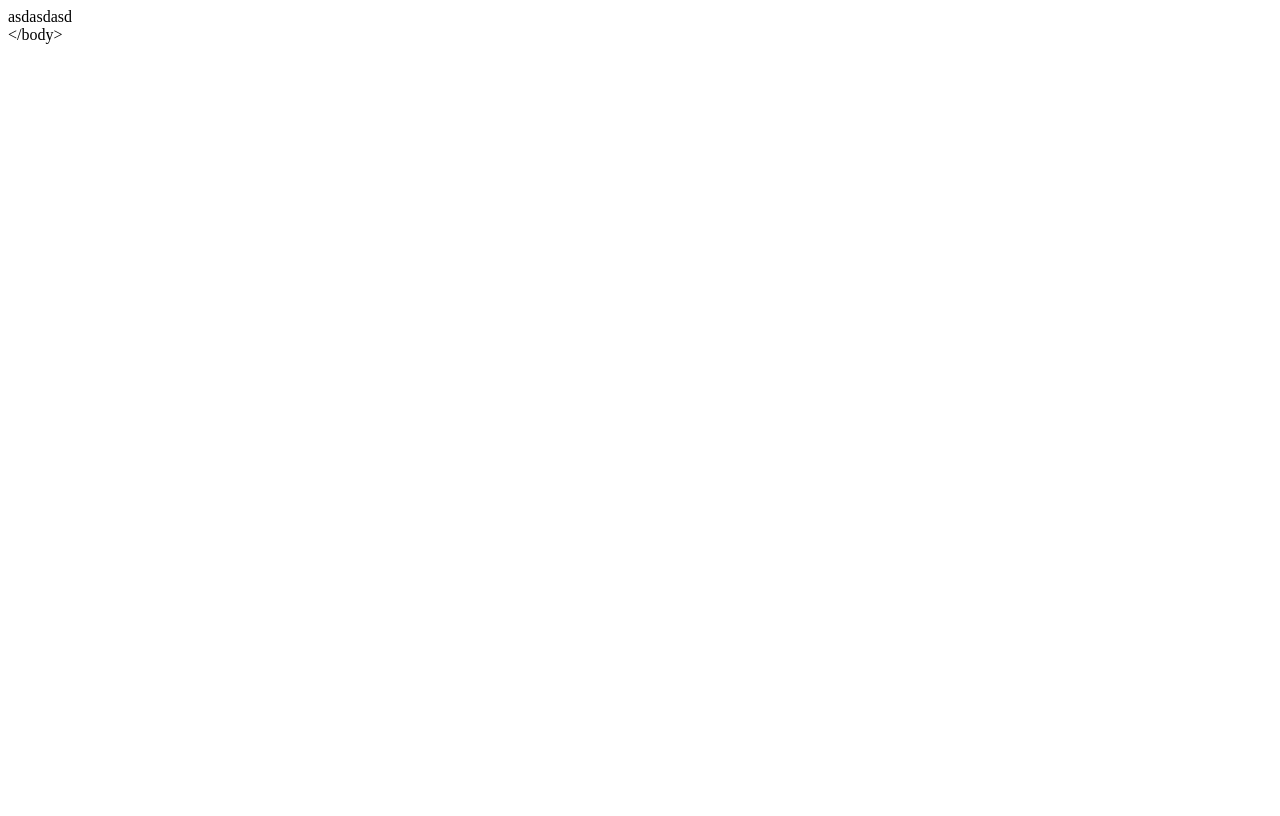
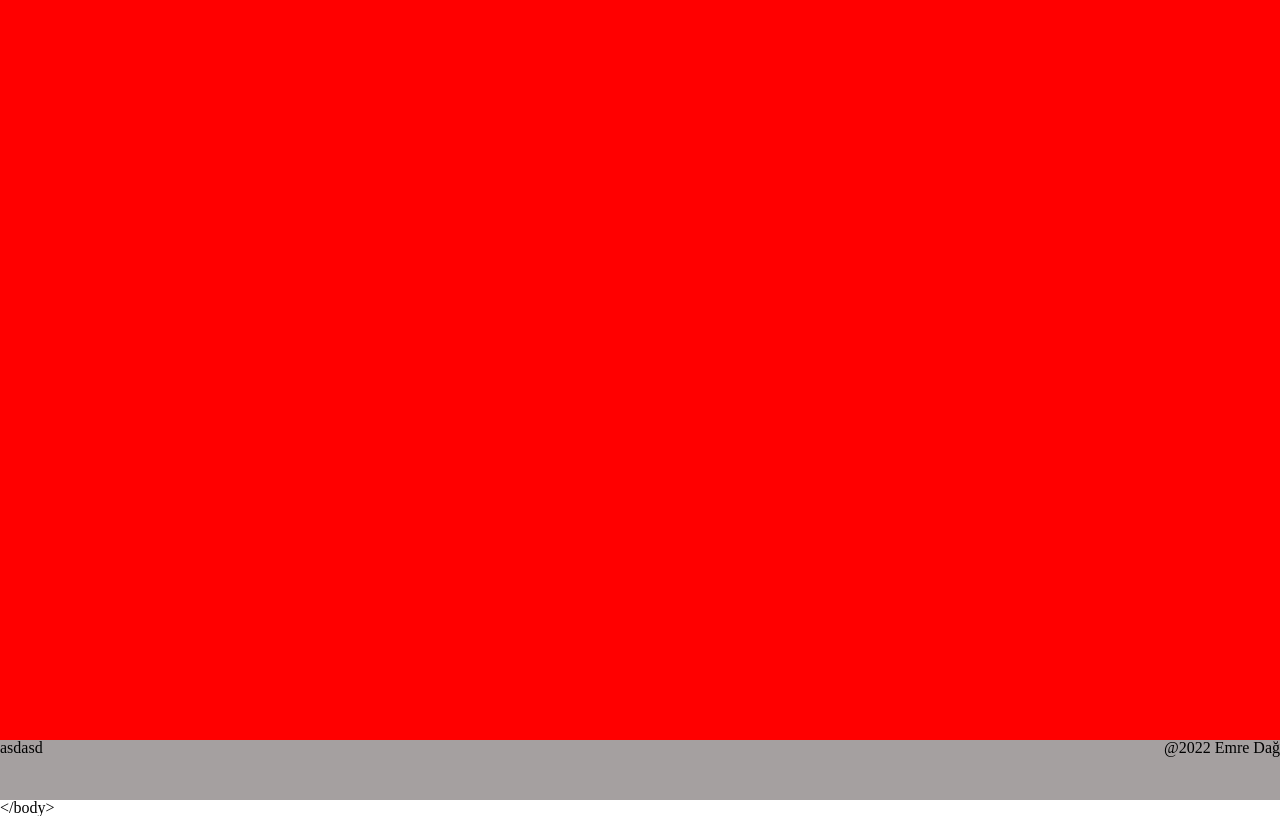
Before and after one commit to emredag/case-rise-technology, a React (Create React App) app: page / in a window 1280 px wide. Built offline with nearby package versions, Linux system fonts and the light colour scheme.

Commit message:
Footer created.

```diff
--- a/package.json
+++ b/package.json
@@ -6,9 +6,10 @@
     "@testing-library/jest-dom": "^5.16.4",
     "@testing-library/react": "^13.2.0",
     "@testing-library/user-event": "^13.5.0",
-    "react": "^18.1.0",
-    "react-dom": "^18.1.0",
+    "react": "^17.0.2",
+    "react-dom": "^17.0.2",
     "react-scripts": "5.0.1",
+    "sass": "^1.52.1",
     "web-vitals": "^2.1.4"
   },
   "scripts": {
--- a/src/App.js
+++ b/src/App.js
@@ -1,10 +1,13 @@
 import React from "react";
+import IndexPage from "./pages/IndexPage";
+import "./styles/style.scss";
+import "./styles/reset.scss";
 
 
 function App() {
 	return (
 		<div className="App">
-			asdasdasd
+			<IndexPage />
 		</div>
 	);
 }
--- /dev/null
+++ b/src/components/Footer.jsx
@@ -0,0 +1,12 @@
+import React from "react";
+
+function Footer() {
+	return (
+		<div className='footer'>
+			<div className="git">asdasd</div>
+			<div className='copyright'>@2022 Emre Dağ</div>
+		</div>
+	);
+}
+
+export default Footer;
--- a/src/index.js
+++ b/src/index.js
@@ -1,14 +1,14 @@
-import React from "react";
-import ReactDOM from "react-dom/client";
-
+import React, { StrictMode } from "react";
+import { render } from "react-dom";
 import App from "./App";
 import reportWebVitals from "./reportWebVitals";
 
-const root = ReactDOM.createRoot(document.getElementById("root"));
-root.render(
-	<React.StrictMode>
+const rootElement = document.getElementById("root");
+render(
+	<StrictMode>
 		<App />
-	</React.StrictMode>
+	</StrictMode>,
+	rootElement
 );
 
 // If you want to start measuring performance in your app, pass a function
--- /dev/null
+++ b/src/pages/IndexPage.jsx
@@ -0,0 +1,13 @@
+import React from "react";
+import Footer from "../components/Footer";
+
+
+function IndexPage() {
+	return (
+		<div className="index-page">
+			<Footer/>
+		</div>
+	);
+}
+
+export default IndexPage;
--- a/src/reportWebVitals.js
+++ b/src/reportWebVitals.js
@@ -1,6 +1,6 @@
 const reportWebVitals = onPerfEntry => {
 	if (onPerfEntry && onPerfEntry instanceof Function) {
-    import('web-vitals').then(({ getCLS, getFID, getFCP, getLCP, getTTFB }) => {
+		import("web-vitals").then(({ getCLS, getFID, getFCP, getLCP, getTTFB }) => {
 			getCLS(onPerfEntry);
 			getFID(onPerfEntry);
 			getFCP(onPerfEntry);
--- /dev/null
+++ b/src/styles/reset.scss
@@ -0,0 +1,40 @@
+/* http://meyerweb.com/eric/tools/css/reset/
+   v2.0 | 20110126
+   License: none (public domain)
+*/
+
+html, body, div, span, applet, object, iframe, h1, h2, h3, h4, h5, h6, p, blockquote, pre, a, abbr, acronym, address, big, cite, code, del, dfn, em, img, ins, kbd, q, s, samp, small, strike, strong, sub, sup, tt, var, b, u, i, center, dl, dt, dd, ol, ul, li, fieldset, form, label, legend, table, caption, tbody, tfoot, thead, tr, th, td, article, aside, canvas, details, embed, figure, figcaption, footer, header, hgroup, menu, nav, output, ruby, section, summary, time, mark, audio, video {
+    margin: 0;
+    padding: 0;
+    border: 0;
+    font-size: 100%;
+    font: inherit;
+    vertical-align: baseline; }
+
+  /* HTML5 display-role reset for older browsers */
+
+  article, aside, details, figcaption, figure, footer, header, hgroup, menu, nav, section {
+    display: block; }
+
+  body {
+    line-height: 1; }
+
+  ol, ul {
+    list-style: none; }
+
+  blockquote, q {
+    quotes: none; }
+
+  blockquote {
+    &:before, &:after {
+      content: '';
+      content: none; } }
+
+  q {
+    &:before, &:after {
+      content: '';
+      content: none; } }
+
+  table {
+    border-collapse: collapse;
+    border-spacing: 0; }
--- /dev/null
+++ b/src/styles/style.scss
@@ -0,0 +1,22 @@
+html{
+    font-size: 10px;
+}
+
+
+// Index Page
+.index-page{
+    background: red;
+    height: 100vh;
+}
+
+
+// Footer
+.footer{
+    display: flex;
+    justify-content: space-between;
+    position: fixed;
+    bottom: 0;
+    width: 100%;
+    height: 60px;
+    background-color: rgb(165, 160, 160);
+}
```
Also changed, not shown: src/logo.svg (deleted), 1 other file (tests, documents, lock files or other folders). Lines whose indentation alone changed are shown as unchanged.
